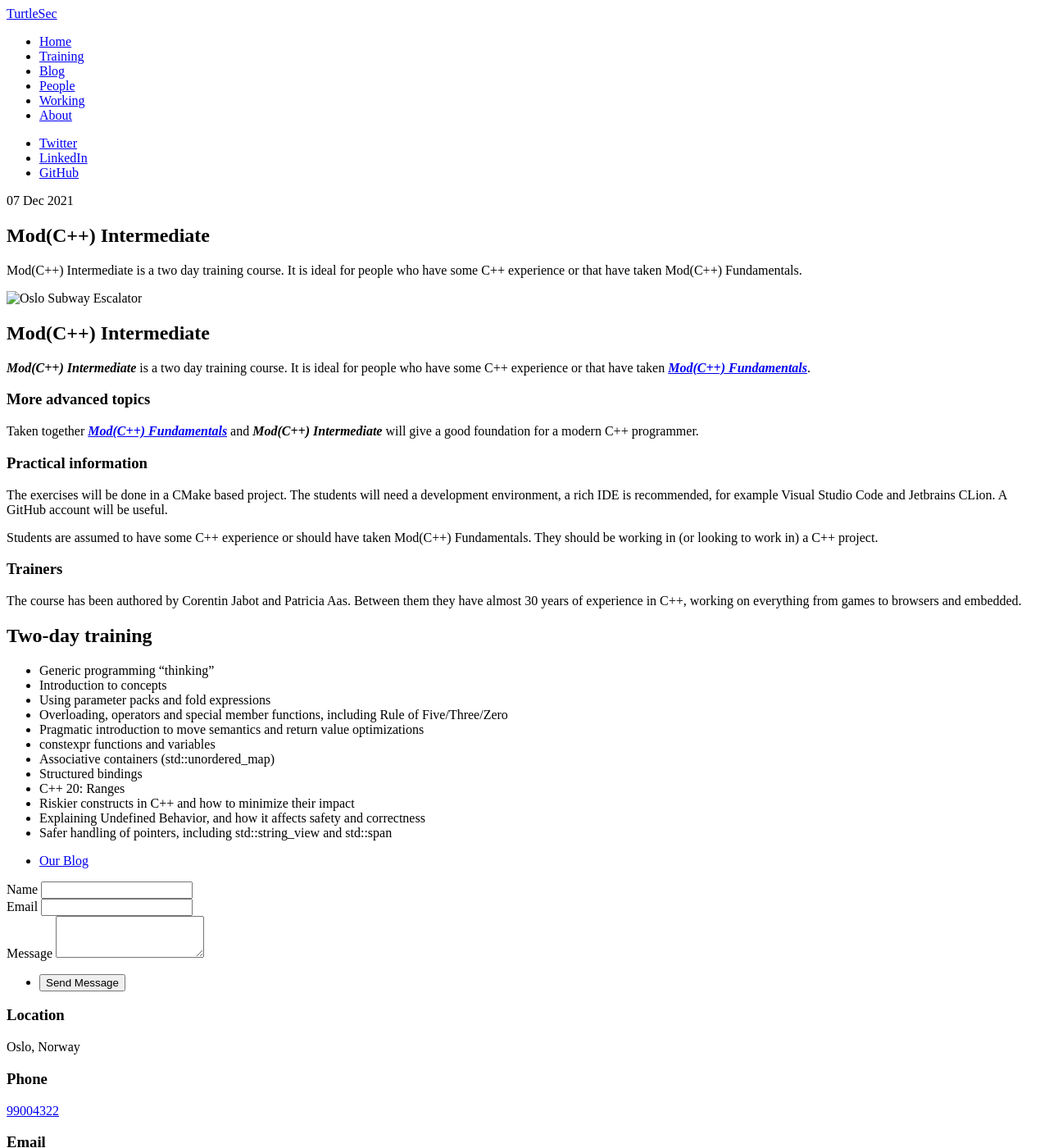
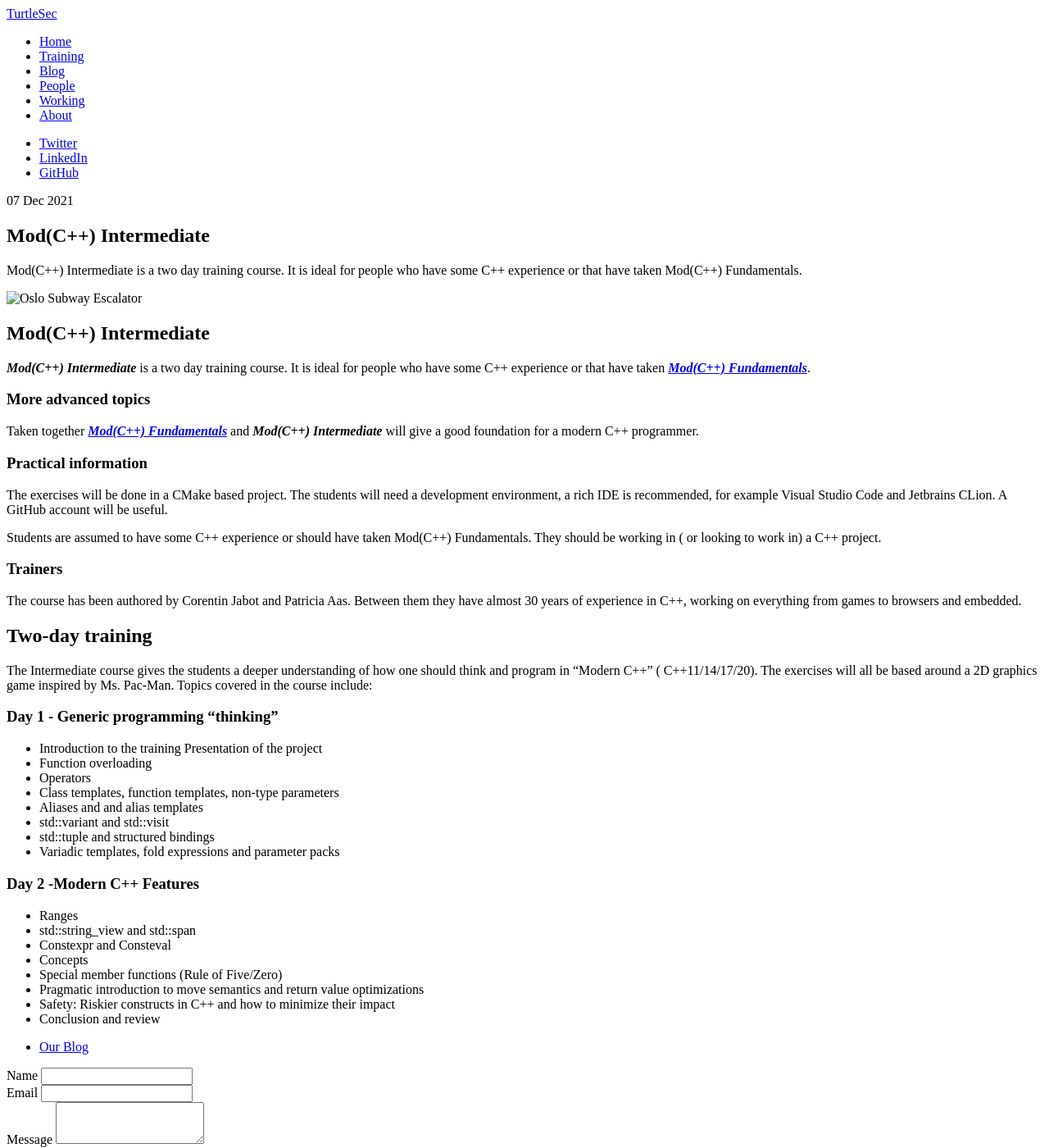
Before and after one commit to turtlesec-no/turtlesec-no.github.io, a Jekyll site: the page built from _posts/2021-12-07-mod-cpp-intermediate.md, in a window 1280 px wide and 1400 px high. Shown: the whole window at 82% size. Built offline with Jekyll 4.4.1, drawn with Linux system fonts in a browser that asks for light colours; nearby versions of some CDN libraries.

Commit message:
Update course description

```diff
--- a/_posts/2021-12-07-mod-cpp-intermediate.md
+++ b/_posts/2021-12-07-mod-cpp-intermediate.md
@@ -24,25 +24,38 @@ The exercises will be done in a CMake based project. The students will need a de
 environment, a rich IDE is recommended, for example Visual Studio Code and Jetbrains CLion. A GitHub
 account will be useful.
 
-Students are assumed to have some C++ experience or should have taken Mod(C++) Fundamentals.
-They should be working in (or looking to work in) a C++ project.
+Students are assumed to have some C++ experience or should have taken Mod(C++) Fundamentals. They should be working in (
+or looking to work in) a C++ project.
 
 ### Trainers
 
-The course has been authored by Corentin Jabot and Patricia Aas. Between them they have almost 30
-years of experience in C++, working on everything from games to browsers and embedded.
+The course has been authored by Corentin Jabot and Patricia Aas. Between them they have almost 30 years of experience in
+C++, working on everything from games to browsers and embedded.
 
 ## Two-day training
 
-- Generic programming "thinking"
-- Introduction to concepts
-- Using parameter packs and fold expressions
-- Overloading, operators and special member functions, including Rule of Five/Three/Zero
+The Intermediate course gives the students a deeper understanding of how one should think and program in “Modern C++” (
+C++11/14/17/20). The exercises will all be based around a 2D graphics game inspired by Ms. Pac-Man. Topics covered in
+the course include:
+
+### Day 1 - Generic programming "thinking"
+
+- Introduction to the training Presentation of the project
+- Function overloading
+- Operators
+- Class templates, function templates, non-type parameters
+- Aliases and and alias templates
+- std::variant and std::visit
+- std::tuple and structured bindings
+- Variadic templates, fold expressions and parameter packs
+
+### Day 2 -Modern C++ Features
+
+- Ranges
+- std::string_view and std::span
+- Constexpr and Consteval
+- Concepts
+- Special member functions (Rule of Five/Zero)
 - Pragmatic introduction to move semantics and return value optimizations
-- constexpr functions and variables
-- Associative containers (std::unordered_map)
-- Structured bindings
-- C++ 20: Ranges
-- Riskier constructs in C++ and how to minimize their impact
-- Explaining Undefined Behavior, and how it affects safety and correctness
-- Safer handling of pointers, including std::string_view and std::span
+- Safety: Riskier constructs in C++ and how to minimize their impact
+- Conclusion and review
```
